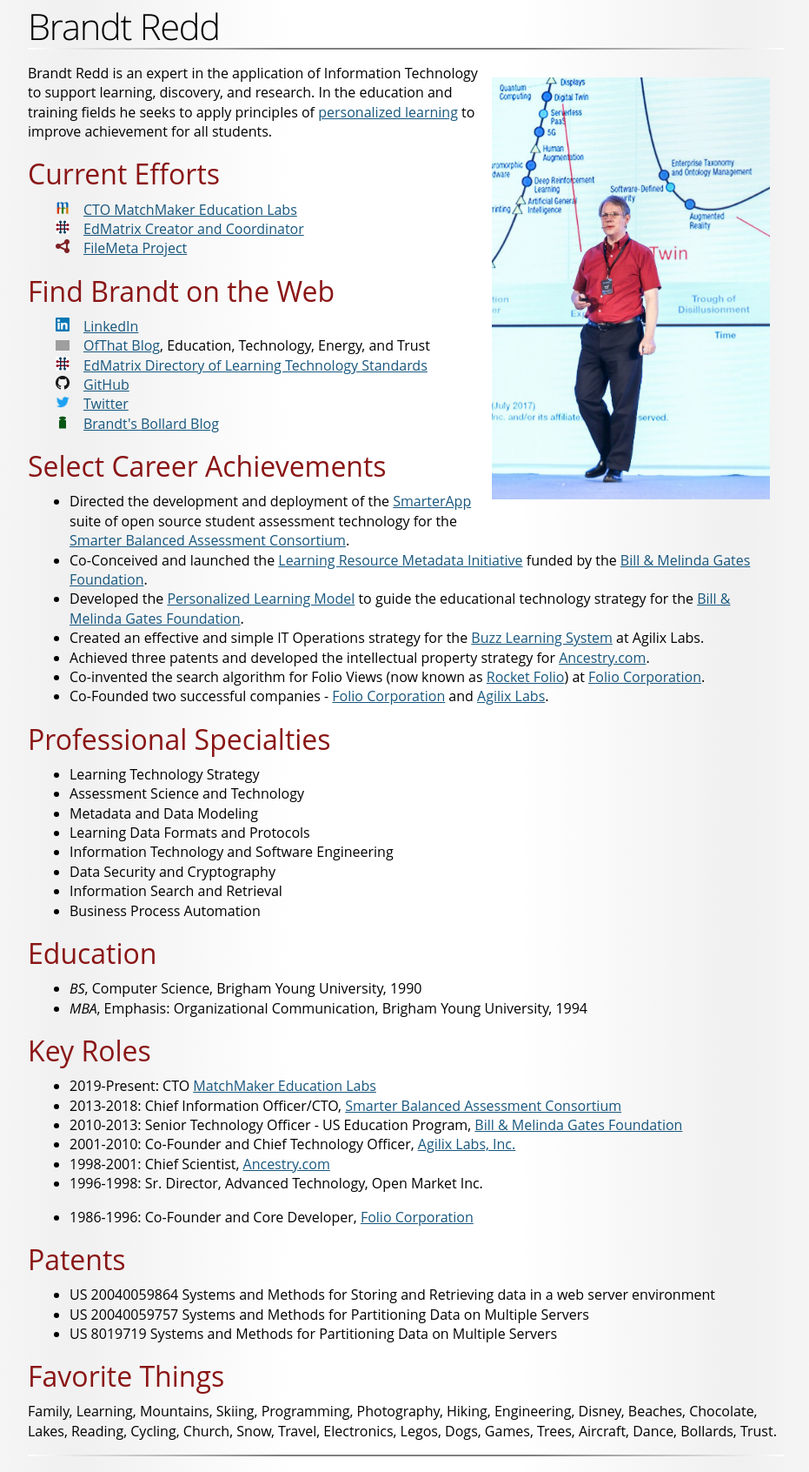
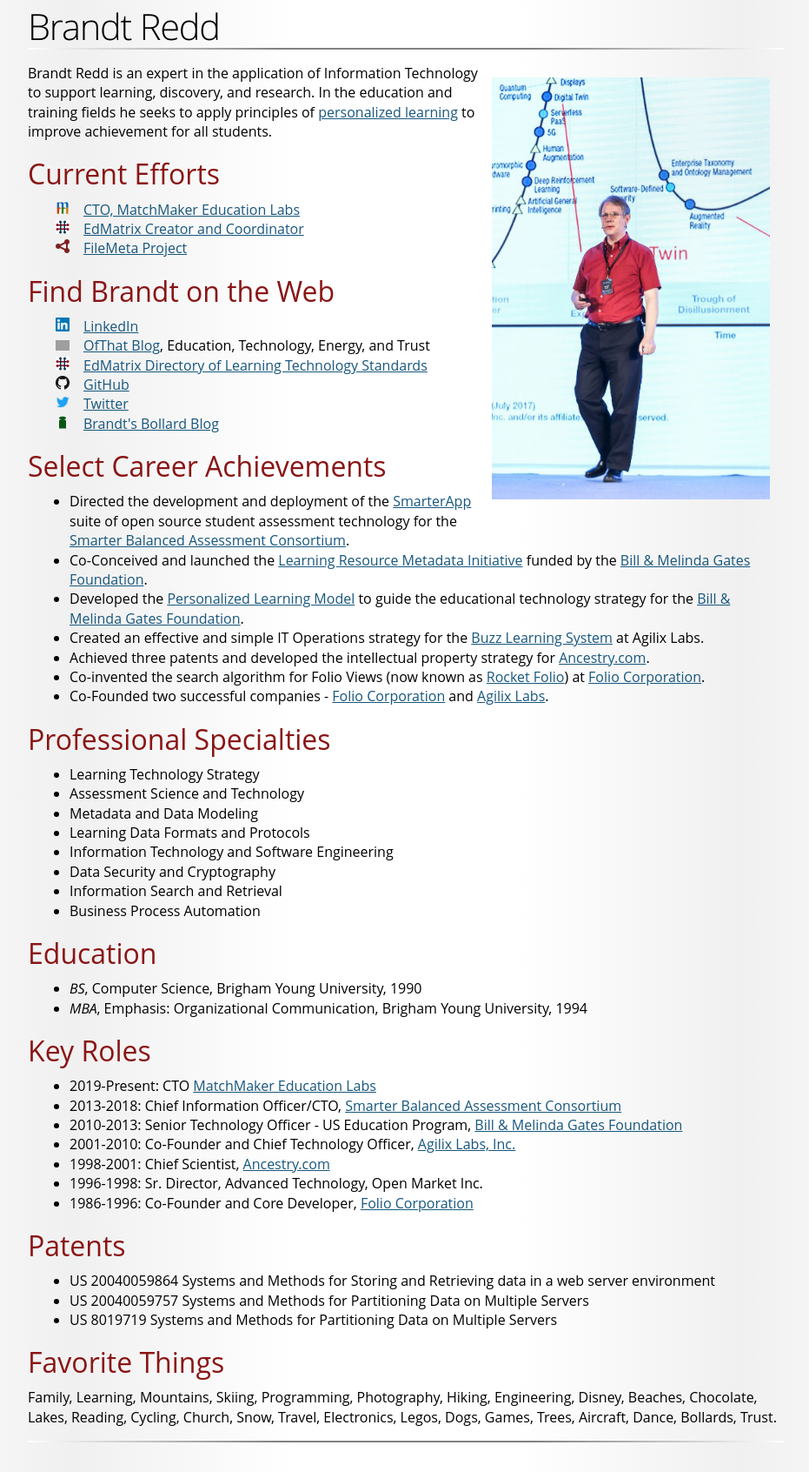
Before and after one commit to bredd/brandtredd.github.io, a Jekyll site: the page built from index.md, in a window 1280 px wide. Shown: the whole page at 87% size, without its empty margins (173-1104 px from the left). Built offline with Jekyll 4.4.1, drawn with Linux system fonts in a browser that asks for light colours; some web fonts are replaced; grey boxes are pictures that could not be loaded.

Commit message:
Fix comma and space

```diff
--- a/index.md
+++ b/index.md
@@ -9,7 +9,7 @@
 # Current Efforts
 
 <div class="iconlist">
-<a href="https://matchmakeredlabs.net"><img src="res/mm32.png" alt="Match Maker Logo" />CTO MatchMaker Education Labs</a><br/>
+<a href="https://matchmakeredlabs.net"><img src="res/mm32.png" alt="Match Maker Logo" />CTO, MatchMaker Education Labs</a><br/>
 <a href="https://www.edmatrix.org/matrix.html"><img src="res/EdMatrix-Logo32.png" alt="EdMatrix Logo" />EdMatrix Creator and Coordinator</a><br/>
 <a href="https://www.filemeta.org"><img src="res/FileMeta.png" alt="File Meta" />FileMeta Project</a>
 </div>
@@ -56,7 +56,6 @@
  * 2001-2010: Co-Founder and Chief Technology Officer, [Agilix Labs, Inc.](http://www.agilix.com)
  * 1998-2001: Chief Scientist, [Ancestry.com](http://www.ancestry.com)
  * 1996-1998: Sr. Director, Advanced Technology, Open Market Inc.
-
  * 1986-1996: Co-Founder and Core Developer, [Folio Corporation](https://en.wikipedia.org/wiki/Folio_Corporation)
 
 # Patents
```
